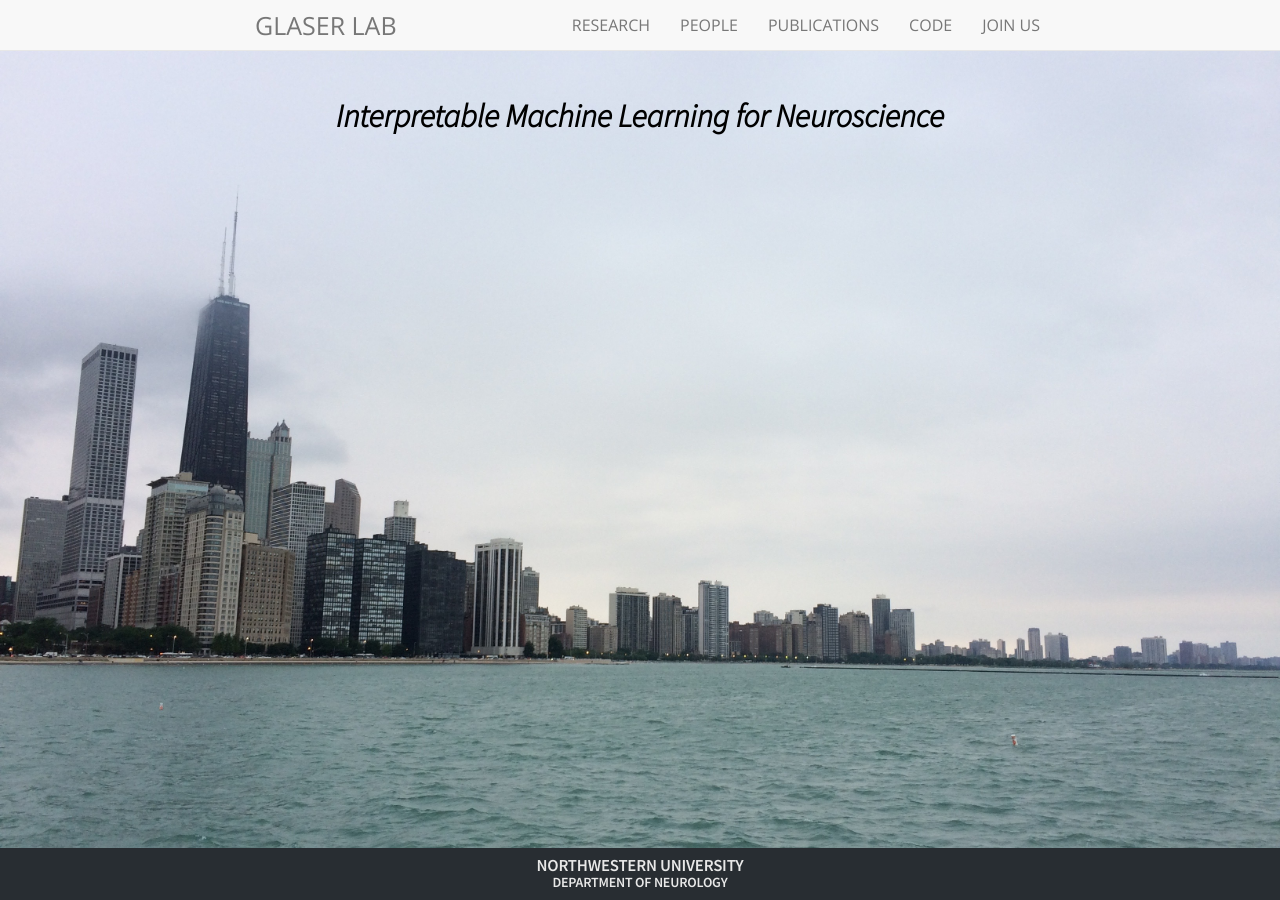
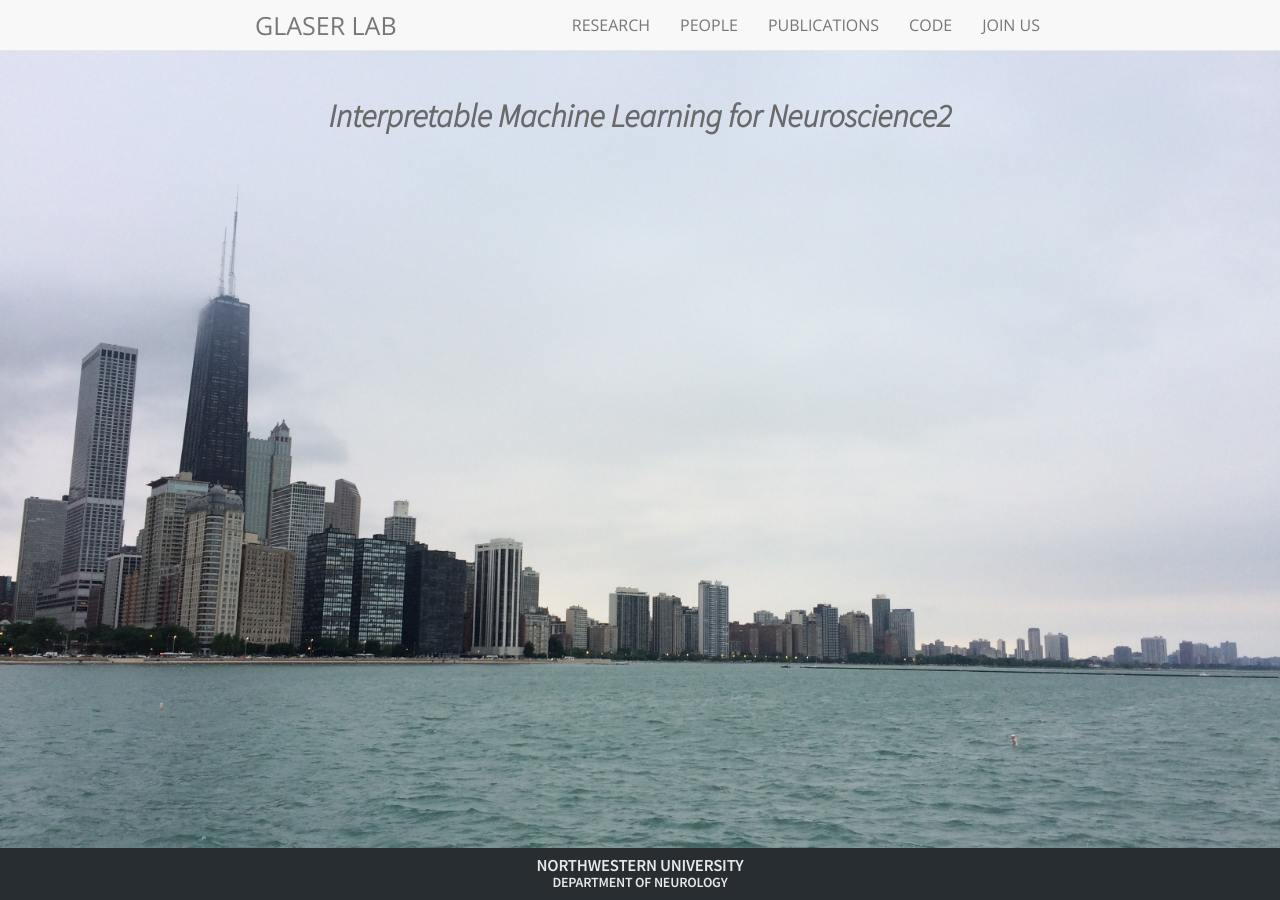
Before and after one commit to glaserlab/glaserlab.github.io, a Jekyll site: the page built from index.html, in a window 1280 px wide. Built offline with Jekyll 4.4.1, drawn with Linux system fonts in a browser that asks for light colours; nearby versions of some CDN libraries; comment, search, counter and statistics services are not loaded.

```diff
--- a/index.html
+++ b/index.html
@@ -16,8 +16,8 @@ body {
     <header class="masthead text-center">
 
 
-      <h1 style="font-size:2.3em; font-family:Source Sans Pro"><i>Interpretable Machine Learning for Neuroscience <br><br></i></h1>
-      <!-- <h1 style="font-size:2.3em; font-family:Source Sans Pro; color:#383838"><i>Interpretable Machine Learning for Neuroscience <br><br></i></h1> -->
+      <!-- <h1 style="font-size:2.3em; font-family:Source Sans Pro"><i>Interpretable Machine Learning for Neuroscience <br><br></i></h1> -->
+      <h1 style="font-size:2.3em; font-family:Source Sans Pro; color:DimGray"><i>Interpretable Machine Learning for Neuroscience2 <br><br></i></h1>
 
 <!--       <h2 style="font-size:1.6em"><i>Lab Opening September 2022 in Northwestern Neurology Department! <br><br></i></h2>      -->
 
```
